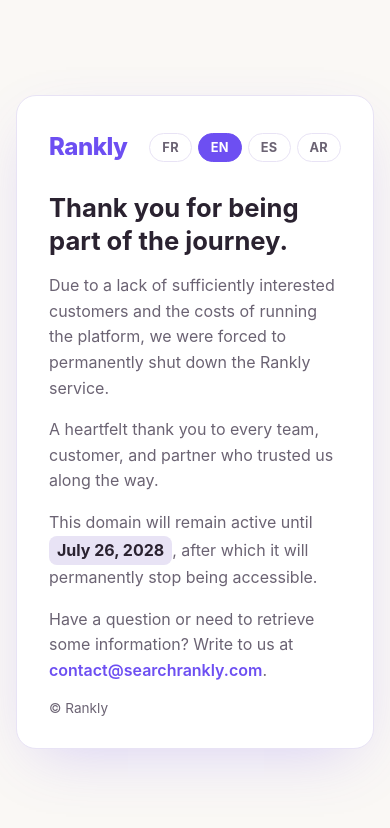
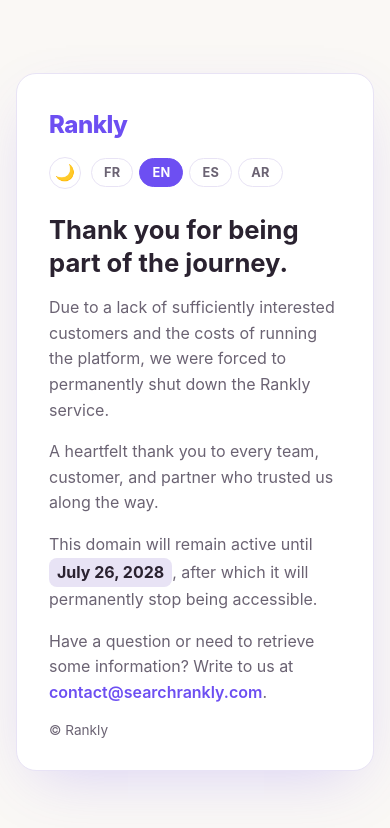
Before and after one commit to ybenhssaien/searchrankly-closed, a plain HTML site: page index.html in a window 390 px wide. Drawn offline with Linux system fonts and the light colour scheme.

Commit message:
feat: ajoute un toggle de theme clair/sombre persistant
Comme sur le produit Rankly, un bouton permet de forcer le theme
(au lieu de suivre uniquement la preference systeme), memorise via
localStorage pour les visites suivantes.

Co-Authored-By: Claude Sonnet 5 <noreply@anthropic.com>
Claude-Session: https://claude.ai/code/session_01WSnBF3Lvx9cHiLu2m7mQTJ

```diff
--- a/index.html
+++ b/index.html
@@ -16,7 +16,7 @@
     --border: #e8e3f5;
   }
   @media (prefers-color-scheme: dark) {
-    :root {
+    :root:not([data-theme="light"]) {
       --bg: #17131f;
       --card-bg: #1f1a2b;
       --text: #f3f1f7;
@@ -24,6 +24,14 @@
       --brand: #a992ff;
       --border: #332a47;
     }
+  }
+  :root[data-theme="dark"] {
+    --bg: #17131f;
+    --card-bg: #1f1a2b;
+    --text: #f3f1f7;
+    --text-muted: #a89fb8;
+    --brand: #a992ff;
+    --border: #332a47;
   }
   * { box-sizing: border-box; }
   html, body {
@@ -64,6 +72,26 @@
     letter-spacing: -0.02em;
     color: var(--brand);
     margin: 0;
+  }
+  .controls {
+    display: flex;
+    align-items: center;
+    gap: 10px;
+  }
+  .theme-toggle {
+    display: flex;
+    align-items: center;
+    justify-content: center;
+    width: 32px;
+    height: 32px;
+    font-size: 1rem;
+    line-height: 1;
+    border: 1px solid var(--border);
+    background: transparent;
+    color: var(--text-muted);
+    border-radius: 999px;
+    cursor: pointer;
+    padding: 0;
   }
   .lang-switch {
     display: flex;
@@ -124,11 +152,14 @@
 <main>
   <div class="top-row">
     <p class="logo">Rankly</p>
-    <div class="lang-switch" role="group" aria-label="Choisir la langue / Choose language">
-      <button type="button" data-lang="fr">FR</button>
-      <button type="button" data-lang="en">EN</button>
-      <button type="button" data-lang="es">ES</button>
-      <button type="button" data-lang="ar">AR</button>
+    <div class="controls">
+      <button type="button" class="theme-toggle" id="theme-toggle" aria-label="Changer de thème / Toggle theme">🌙</button>
+      <div class="lang-switch" role="group" aria-label="Choisir la langue / Choose language">
+        <button type="button" data-lang="fr">FR</button>
+        <button type="button" data-lang="en">EN</button>
+        <button type="button" data-lang="es">ES</button>
+        <button type="button" data-lang="ar">AR</button>
+      </div>
     </div>
   </div>
 
@@ -214,6 +245,42 @@
 </main>
 <script>
 (function () {
+  var themeToggle = document.getElementById("theme-toggle");
+  var prefersDark = window.matchMedia && window.matchMedia("(prefers-color-scheme: dark)");
+
+  function effectiveTheme() {
+    var explicit = document.documentElement.getAttribute("data-theme");
+    if (explicit === "light" || explicit === "dark") return explicit;
+    return prefersDark && prefersDark.matches ? "dark" : "light";
+  }
+
+  function updateToggleIcon() {
+    if (!themeToggle) return;
+    var dark = effectiveTheme() === "dark";
+    themeToggle.textContent = dark ? "☀️" : "🌙";
+    themeToggle.setAttribute("aria-pressed", String(dark));
+  }
+
+  function applyTheme(theme) {
+    document.documentElement.setAttribute("data-theme", theme);
+    try { localStorage.setItem("rankly-closure-theme", theme); } catch (e) {}
+    updateToggleIcon();
+  }
+
+  if (themeToggle) {
+    themeToggle.addEventListener("click", function () {
+      applyTheme(effectiveTheme() === "dark" ? "light" : "dark");
+    });
+  }
+
+  try {
+    var storedTheme = localStorage.getItem("rankly-closure-theme");
+    if (storedTheme === "light" || storedTheme === "dark") {
+      document.documentElement.setAttribute("data-theme", storedTheme);
+    }
+  } catch (e) {}
+  updateToggleIcon();
+
   var supported = ["fr", "en", "es", "ar"];
   var blocks = document.querySelectorAll(".lang-block");
   var buttons = document.querySelectorAll(".lang-switch button");
```
